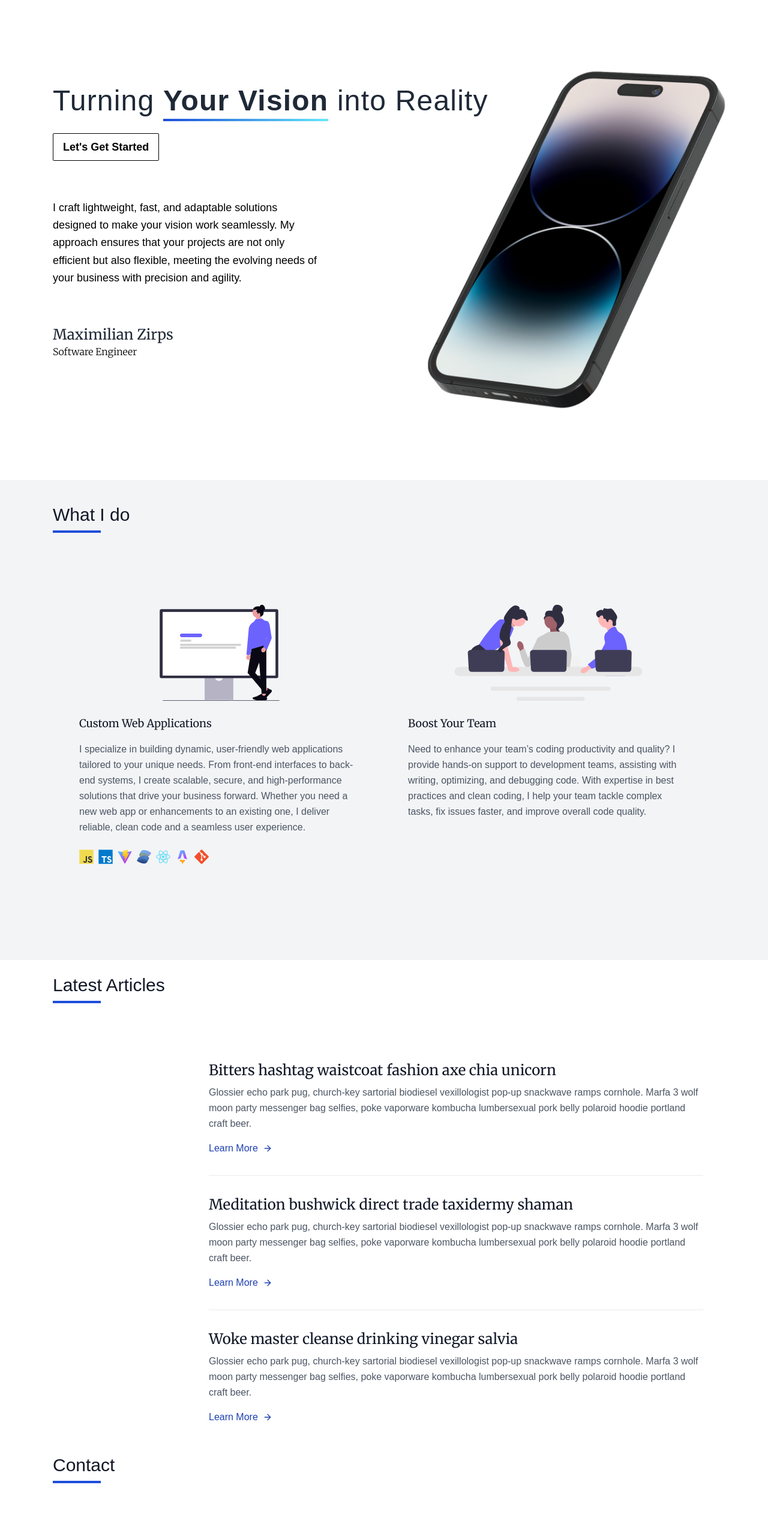
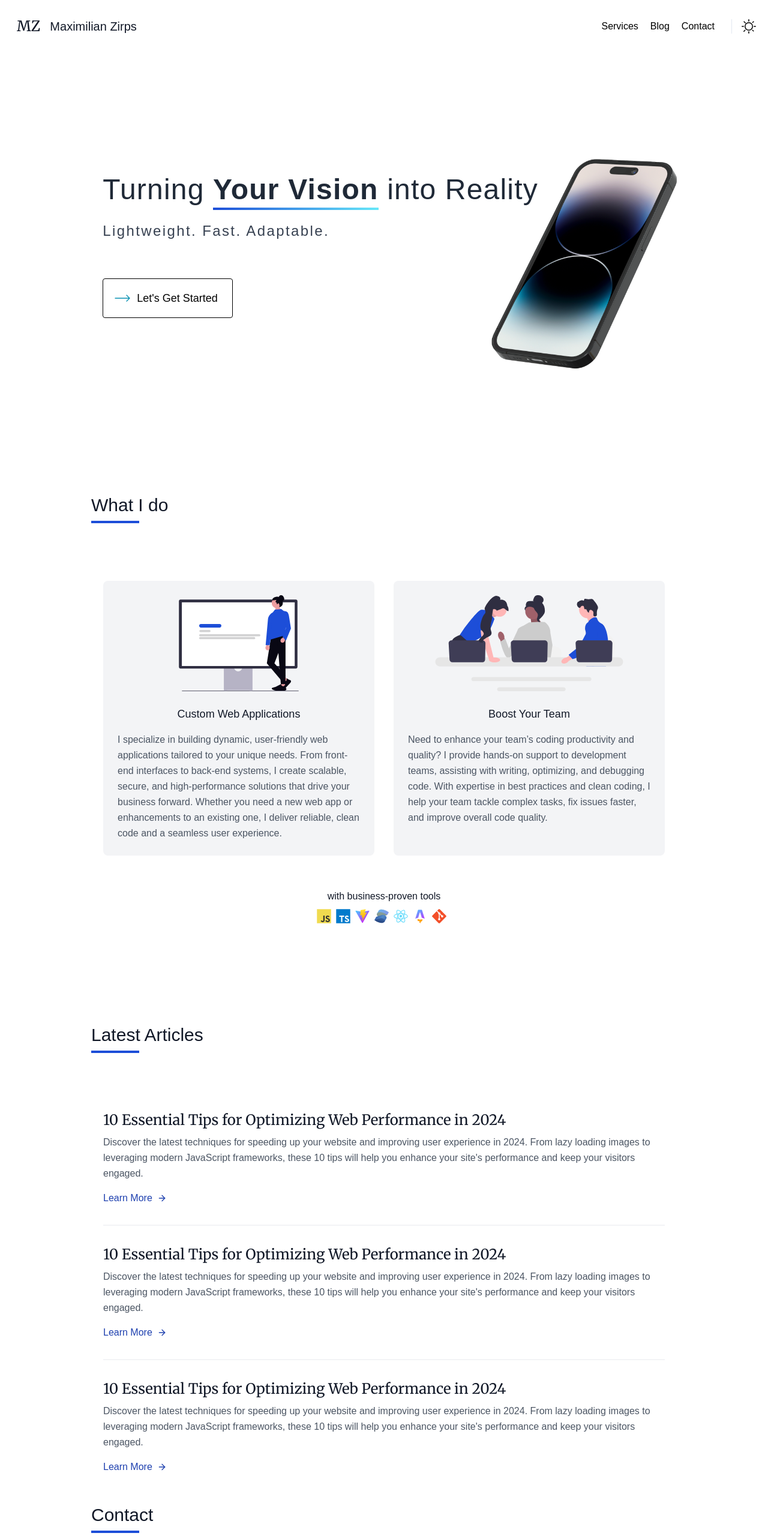
Before and after one commit to maxzirps/maxzirps.at, an Astro site: page / in a window 1280 px wide. Shown: the top 2560 px of the page at 60% size. Built offline with nearby package versions, Linux system fonts and the light colour scheme; Astro itself is replaced by a stand-in of ours; a web font is replaced by a local one.

Commit message:
added dark mode and further design improvements

```diff
--- /dev/null
+++ b/src/components/ThemeIcon.astro
@@ -0,0 +1,69 @@
+---
+
+---
+
+<button id="themeToggle">
+  <svg width="24px" xmlns="http://www.w3.org/2000/svg" viewBox="0 0 24 24">
+    <path
+      class="sun"
+      fill-rule="evenodd"
+      d="M12 17.5a5.5 5.5 0 1 0 0-11 5.5 5.5 0 0 0 0 11zm0 1.5a7 7 0 1 0 0-14 7 7 0 0 0 0 14zm12-7a.8.8 0 0 1-.8.8h-2.4a.8.8 0 0 1 0-1.6h2.4a.8.8 0 0 1 .8.8zM4 12a.8.8 0 0 1-.8.8H.8a.8.8 0 0 1 0-1.6h2.5a.8.8 0 0 1 .8.8zm16.5-8.5a.8.8 0 0 1 0 1l-1.8 1.8a.8.8 0 0 1-1-1l1.7-1.8a.8.8 0 0 1 1 0zM6.3 17.7a.8.8 0 0 1 0 1l-1.7 1.8a.8.8 0 1 1-1-1l1.7-1.8a.8.8 0 0 1 1 0zM12 0a.8.8 0 0 1 .8.8v2.5a.8.8 0 0 1-1.6 0V.8A.8.8 0 0 1 12 0zm0 20a.8.8 0 0 1 .8.8v2.4a.8.8 0 0 1-1.6 0v-2.4a.8.8 0 0 1 .8-.8zM3.5 3.5a.8.8 0 0 1 1 0l1.8 1.8a.8.8 0 1 1-1 1L3.5 4.6a.8.8 0 0 1 0-1zm14.2 14.2a.8.8 0 0 1 1 0l1.8 1.7a.8.8 0 0 1-1 1l-1.8-1.7a.8.8 0 0 1 0-1z"
+    ></path>
+    <path
+      class="moon"
+      fill-rule="evenodd"
+      d="M16.5 6A10.5 10.5 0 0 1 4.7 16.4 8.5 8.5 0 1 0 16.4 4.7l.1 1.3zm-1.7-2a9 9 0 0 1 .2 2 9 9 0 0 1-11 8.8 9.4 9.4 0 0 1-.8-.3c-.4 0-.8.3-.7.7a10 10 0 0 0 .3.8 10 10 0 0 0 9.2 6 10 10 0 0 0 4-19.2 9.7 9.7 0 0 0-.9-.3c-.3-.1-.7.3-.6.7a9 9 0 0 1 .3.8z"
+    ></path>
+  </svg>
+</button>
+
+<style>
+  #themeToggle {
+    border: 0;
+    background: none;
+  }
+  .sun {
+    fill: black;
+  }
+  .moon {
+    fill: transparent;
+  }
+
+  :global(.dark) .sun {
+    fill: transparent;
+  }
+  :global(.dark) .moon {
+    fill: white;
+  }
+</style>
+<script is:inline>
+  const theme = (() => {
+    if (typeof localStorage !== "undefined" && localStorage.getItem("theme")) {
+      return localStorage.getItem("theme");
+    }
+    if (window.matchMedia("(prefers-color-scheme: dark)").matches) {
+      return "dark";
+    }
+    return "light";
+  })();
+
+  if (theme === "light") {
+    document.documentElement.classList.remove("dark");
+  } else {
+    document.documentElement.classList.add("dark");
+  }
+
+  window.localStorage.setItem("theme", theme);
+
+  const handleToggleClick = () => {
+    const element = document.documentElement;
+    element.classList.toggle("dark");
+
+    const isDark = element.classList.contains("dark");
+    localStorage.setItem("theme", isDark ? "dark" : "light");
+  };
+
+  document
+    .getElementById("themeToggle")
+    .addEventListener("click", handleToggleClick);
+</script>
--- a/src/pages/index.astro
+++ b/src/pages/index.astro
@@ -13,9 +13,12 @@ import "@fontsource/merriweather/700.css";
 import "@fontsource/merriweather/900.css";
 import { Image } from "astro:assets";
 import myImage from "../assets/me.png";
-import teamImage from "../assets/undraw_engineering_team_a7n2.svg";
-import appsImage from "../assets/undraw_website_ij0l.svg";
+import teamDarkImage from "../assets/team_dark2.svg";
+import websiteDarkImage from "../assets/website_dark2.svg";
+import teamImage from "../assets/team.svg";
+import websiteImage from "../assets/website.svg";
 import TechIcons from "../components/TechIcons";
+import ThemeIcon from "../components/ThemeIcon.astro";
 ---
 
 <html lang="en">
@@ -29,57 +32,113 @@ import TechIcons from "../components/TechIcons";
       body {
         font-family: "Palanquin", sans-serif;
       }
-      h1 {
+      h1,
+      h2 {
         font-family: "Exo 2 Variable", sans-serif, system-ui;
       }
-      h2,
       h3,
       h4,
       h5,
       h6 {
         font-family: "Merriweather", serif;
       }
+
+      @keyframes bounceX {
+        0%,
+        100% {
+          transform: translateX(0%);
+          animation-timing-function: cubic-bezier(0.8, 0, 1, 1);
+        }
+        50% {
+          transform: translateX(5%);
+          animation-timing-function: cubic-bezier(0, 0, 0.2, 1);
+        }
+      }
     </style>
   </head>
-  <body>
-    <header
-      class="h-screen flex items-center justify-center lg:text-left bg-[url('/img/iphone2.png')] bg-cover bg-no-repeat
-      bg-[center_left_4rem] lg:bg-none"
+  <body class="dark:bg-black dark:text-slate-50">
+    <header>
+      <div
+        class="container mx-auto flex flex-wrap p-5 flex-col md:flex-row items-center h-[10vh]"
+      >
+        <a
+          class="flex items-center text-gray-900 mb-4 md:mb-0 dark:text-white cursor-pointer"
+        >
+          <span class="text-2xl font-heading2 p-2">MZ</span>
+          <span class="text-xl font-heading p-2">Maximilian Zirps</span>
+        </a>
+        <nav
+          class="md:ml-auto flex flex-wrap items-center text-base justify-center dark:text-zinc-50"
+        >
+          <a
+            class="mr-5 hover:text-gray-900 dark:hover:text-zinc-50 cursor-pointer underline-offset-8 hover:underline dark:decoration-white"
+            >Services</a
+          >
+          <a
+            class="mr-5 hover:text-gray-900 dark:hover:text-zinc-50 cursor-pointer underline-offset-8 hover:underline dark:decoration-white"
+            >Blog</a
+          >
+          <a
+            class="mr-5 hover:text-gray-900 dark:hover:text-zinc-50 cursor-pointer underline-offset-8 hover:underline dark:decoration-white"
+            >Contact</a
+          >
+        </nav>
+        <div
+          class="flex items-center border-l border-slate-200 ml-2 pl-4 dark:border-cyan-200"
+        >
+          <ThemeIcon />
+        </div>
+      </div>
+    </header>
+    <section
+      class="h-[90vh] flex items-center justify-center lg:text-left bg-[url('/img/iphone2.png')] bg-cover bg-no-repeat
+      bg-[center_left_4rem] lg:bg-none p-6"
     >
       <div
-        class="m-auto lg:bg-[url('/img/iphone.png')] bg-contain bg-no-repeat bg-right w-[90%] 2xl:w-auto p-2 lg:p-6"
+        class="m-auto lg:bg-[url('/img/iphone.png')] bg-contain bg-no-repeat bg-right w-[80%] 2xl:w-auto p-2 lg:p-6"
       >
-        <h1 class="text-5xl tracking-wide leading-tight text-gray-800 mb-6">
+        <h1
+          class="text-5xl tracking-wide leading-tight text-gray-800 mb-6 dark:text-white"
+        >
           Turning
           <div class="relative inline-block">
-            <span class="font-semibold bg-white">Your Vision</span>
+            <span class="font-semibold bg-white dark:bg-transparent"
+              >Your Vision</span
+            >
             <span
-              class="absolute -bottom-1 left-0 w-full h-1 bg-gradient-to-r from-blue-700 to-cyan-300"
+              class="absolute -bottom-1 left-0 h-1 bg-gradient-to-r from-blue-700 to-cyan-300 animate-[expand_400ms_cubic-bezier(0.42,_0,_0.58,_1)_200ms_forwards]"
             ></span>
           </div>
           <br class="xl:hidden" />
           into Reality
         </h1>
+        <h2
+          class="text-2xl tracking-widest leading-tight text-gray-700 mb-6 dark:text-slate-50"
+        >
+          Lightweight. Fast. Adaptable.
+        </h2>
 
-        <div class="mt-6 hidden lg:block">
+        <div class="mt-16 hidden lg:block">
           <a
             href="#contact"
-            class="inline-flex items-center border border-black py-2 px-4 rounded-sm text-lg font-semibold hover:bg-black hover:text-white transition duration-300"
+            class="border-black inline-flex items-center border py-4 px-4 rounded text-lg hover:bg-black hover:text-white transition duration-300 dark:border-slate-100 dark:hover:bg-white dark:hover:text-black"
           >
-            Let's Get Started
+            <svg
+              xmlns="http://www.w3.org/2000/svg"
+              fill="none"
+              viewBox="0 0 24 24"
+              stroke-width="1"
+              stroke="currentColor"
+              class="size-8 text-cyan-600 animate-[bounceX_2s_linear_3000ms_infinite]"
+            >
+              <path
+                stroke-linecap="round"
+                stroke-linejoin="round"
+                d="M17.25 8.25 21 12m0 0-3.75 3.75M21 12H3"></path>
+            </svg>
+
+            <span class="mx-2"> Let's Get Started </span>
           </a>
-        </div>
-
-        <p class="text-lg w-[75%] lg:w-2/5 lg:mt-16 leading-relaxed">
-          I craft lightweight, fast, and adaptable solutions designed to make
-          your vision work seamlessly. My approach ensures that your projects
-          are not only efficient but also flexible, meeting the evolving needs
-          of your business with precision and agility.
-        </p>
-
-        <div class="mt-16">
-          <h2 class="text-2xl text-gray-800">Maximilian Zirps</h2>
-          <p class="font-heading2 font-thin">Software Engineer</p>
         </div>
 
         <div class="mt-16">
@@ -91,58 +150,75 @@ import TechIcons from "../components/TechIcons";
           </a>
         </div>
       </div>
-    </header>
-    <section
-      class="lg:h-screen flex items-center justify-center bg-gray-100 text-center lg:text-left"
-    >
-      <div class="m-auto w-[90%] 2xl:w-auto p-6">
+    </section>
+    <section class="m-auto w-[80%] 2xl:w-auto p-6">
       <div class="lg:w-1/2 w-full mb-6 lg:mb-0">
-          <h1 class="sm:text-3xl text-2xl mb-2 text-gray-900">What I do</h1>
-          <div class="h-1 w-20 bg-blue-700 m-auto lg:m-0"></div>
+        <h2 class="sm:text-3xl text-2xl mb-2 text-gray-900 dark:text-white">
+          What I do
+        </h2>
+        <div class="h-1 w-20 bg-blue-700 m-auto lg:m-0 dark:bg-cyan-400"></div>
       </div>
       <div class="text-gray-600">
         <div class="container px-5 p-6 lg:py-24 mx-auto">
           <div class="flex flex-wrap -m-4">
             <div class="md:w-1/2 p-4">
-                <div class="bg-gray-100 p-6 rounded-lg">
+              <div class="bg-gray-100 p-6 rounded-lg h-full">
                 <Image
-                    src={appsImage}
+                  src={websiteImage}
                   alt="A description of my image."
-                    class="h-40 rounded w-full mb-6"
+                  class="h-40 rounded w-full mb-6 dark:hidden"
                 />
-                  <h2 class="text-lg text-gray-900 font-medium mb-4">
+                <Image
+                  src={websiteDarkImage}
+                  alt="A description of my image."
+                  class="h-40 rounded w-full mb-6 dark:block hidden"
+                />
+                <h2 class="text-lg text-gray-900 font-medium mb-4 text-center">
                   Custom Web Applications
                 </h2>
                 <p class="leading-relaxed text-base">
                   I specialize in building dynamic, user-friendly web
                   applications tailored to your unique needs. From front-end
-                    interfaces to back-end systems, I create scalable, secure,
-                    and high-performance solutions that drive your business
-                    forward. Whether you need a new web app or enhancements to
-                    an existing one, I deliver reliable, clean code and a
-                    seamless user experience.
+                  interfaces to back-end systems, I create scalable, secure, and
+                  high-performance solutions that drive your business forward.
+                  Whether you need a new web app or enhancements to an existing
+                  one, I deliver reliable, clean code and a seamless user
+                  experience.
                 </p>
-                  <TechIcons classes="size-6 inline mr-2 mt-6" />
               </div>
             </div>
             <div class="md:w-1/2 p-4">
-                <div class="bg-gray-100 p-6 rounded-lg">
+              <div class="bg-gray-100 p-6 rounded-lg h-full">
                 <Image
                   src={teamImage}
                   alt="A description of my image."
-                    class="h-40 rounded w-full mb-6"
+                  class="h-40 rounded w-full mb-6 dark:hidden"
                 />
-                  <h2 class="text-lg text-gray-900 font-medium mb-4">
+                <Image
+                  src={teamDarkImage}
+                  alt="A description of my image."
+                  class="h-40 rounded w-full mb-6 dark:block hidden"
+                />
+                <h2 class="text-lg text-gray-900 font-medium mb-4 text-center">
                   Boost Your Team
                 </h2>
                 <p class="leading-relaxed text-base">
-                    Need to enhance your team’s coding productivity and quality?
-                    I provide hands-on support to development teams, assisting
-                    with writing, optimizing, and debugging code. With expertise
-                    in best practices and clean coding, I help your team tackle
+                  Need to enhance your team’s coding productivity and quality? I
+                  provide hands-on support to development teams, assisting with
+                  writing, optimizing, and debugging code. With expertise in
+                  best practices and clean coding, I help your team tackle
                   complex tasks, fix issues faster, and improve overall code
                   quality.
                 </p>
+              </div>
+            </div>
+            <div class="p-4 w-3/5 mx-auto text-center">
+              <div class="p-6 w-full">
+                <p class="text-gray-900 mb-2 dark:text-zinc-100">
+                  with business-proven tools
+                </p>
+                <div>
+                  <TechIcons classes="size-6 inline mr-2" />
                 </div>
               </div>
             </div>
@@ -153,30 +229,33 @@ import TechIcons from "../components/TechIcons";
     <section
       class="lg:h-screen flex items-center justify-center text-center lg:text-left"
     >
-      <div class="m-auto w-[90%] 2xl:w-auto p-6">
+      <div class="m-auto w-[80%] 2xl:w-auto p-6">
         <div class="lg:w-1/2 w-full mb-6 lg:mb-0">
-          <h1 class="sm:text-3xl text-2xl mb-2 text-gray-900">
+          <h2 class="sm:text-3xl text-2xl mb-2 text-gray-900 dark:text-white">
             Latest Articles
-          </h1>
-          <div class="h-1 w-20 bg-blue-700 m-auto lg:m-0"></div>
+          </h2>
+          <div class="h-1 w-20 bg-blue-700 m-auto lg:m-0 dark:bg-cyan-400">
           </div>
-        <div class="text-gray-600 body-font overflow-hidden lg:ml-60">
+        </div>
+        <div class="text-gray-600 body-font overflow-hidden">
           <div class="container px-5 p-6 lg:py-24 mx-auto">
             <div class="-my-8 divide-y-2 divide-gray-100">
               <div class="py-8 flex flex-wrap md:flex-nowrap">
                 <div class="md:flex-grow">
-                  <h2
-                    class="text-2xl font-medium text-gray-900 title-font mb-2"
+                  <h3
+                    class="text-2xl font-medium text-gray-900 title-font mb-2 dark:text-zinc-50"
                   >
-                    Bitters hashtag waistcoat fashion axe chia unicorn
-                  </h2>
-                  <p class="leading-relaxed">
-                    Glossier echo park pug, church-key sartorial biodiesel
-                    vexillologist pop-up snackwave ramps cornhole. Marfa 3 wolf
-                    moon party messenger bag selfies, poke vaporware kombucha
-                    lumbersexual pork belly polaroid hoodie portland craft beer.
+                    10 Essential Tips for Optimizing Web Performance in 2024
+                  </h3>
+                  <p class="leading-relaxed dark:text-slate-50">
+                    Discover the latest techniques for speeding up your website
+                    and improving user experience in 2024. From lazy loading
+                    images to leveraging modern JavaScript frameworks, these 10
+                    tips will help you enhance your site's performance and keep
+                    your visitors engaged.
                   </p>
-                  <a class="text-blue-800 inline-flex items-center mt-4"
+                  <a
+                    class="text-blue-800 dark:text-cyan-400 inline-flex items-center mt-4"
                     >Learn More
                     <svg
                       class="w-4 h-4 ml-2"
@@ -195,18 +274,20 @@ import TechIcons from "../components/TechIcons";
               </div>
               <div class="py-8 flex flex-wrap md:flex-nowrap">
                 <div class="md:flex-grow">
-                  <h2
-                    class="text-2xl font-medium text-gray-900 title-font mb-2"
+                  <h3
+                    class="text-2xl font-medium text-gray-900 title-font mb-2 dark:text-zinc-50"
                   >
-                    Meditation bushwick direct trade taxidermy shaman
-                  </h2>
-                  <p class="leading-relaxed">
-                    Glossier echo park pug, church-key sartorial biodiesel
-                    vexillologist pop-up snackwave ramps cornhole. Marfa 3 wolf
-                    moon party messenger bag selfies, poke vaporware kombucha
-                    lumbersexual pork belly polaroid hoodie portland craft beer.
+                    10 Essential Tips for Optimizing Web Performance in 2024
+                  </h3>
+                  <p class="leading-relaxed dark:text-slate-50">
+                    Discover the latest techniques for speeding up your website
+                    and improving user experience in 2024. From lazy loading
+                    images to leveraging modern JavaScript frameworks, these 10
+                    tips will help you enhance your site's performance and keep
+                    your visitors engaged.
                   </p>
-                  <a class="text-blue-800 inline-flex items-center mt-4"
+                  <a
+                    class="text-blue-800 dark:text-cyan-400 inline-flex items-center mt-4"
                     >Learn More
                     <svg
                       class="w-4 h-4 ml-2"
@@ -225,18 +306,20 @@ import TechIcons from "../components/TechIcons";
               </div>
               <div class="py-8 flex flex-wrap md:flex-nowrap">
                 <div class="md:flex-grow">
-                  <h2
-                    class="text-2xl font-medium text-gray-900 title-font mb-2"
+                  <h3
+                    class="text-2xl font-medium text-gray-900 title-font mb-2 dark:text-zinc-50"
                   >
-                    Woke master cleanse drinking vinegar salvia
-                  </h2>
-                  <p class="leading-relaxed">
-                    Glossier echo park pug, church-key sartorial biodiesel
-                    vexillologist pop-up snackwave ramps cornhole. Marfa 3 wolf
-                    moon party messenger bag selfies, poke vaporware kombucha
-                    lumbersexual pork belly polaroid hoodie portland craft beer.
+                    10 Essential Tips for Optimizing Web Performance in 2024
+                  </h3>
+                  <p class="leading-relaxed dark:text-slate-50">
+                    Discover the latest techniques for speeding up your website
+                    and improving user experience in 2024. From lazy loading
+                    images to leveraging modern JavaScript frameworks, these 10
+                    tips will help you enhance your site's performance and keep
+                    your visitors engaged.
                   </p>
-                  <a class="text-blue-800 inline-flex items-center mt-4"
+                  <a
+                    class="text-blue-800 dark:text-cyan-400 inline-flex items-center mt-4"
                     >Learn More
                     <svg
                       class="w-4 h-4 ml-2"
@@ -258,20 +341,24 @@ import TechIcons from "../components/TechIcons";
         </div>
       </div>
     </section>
+  </body>
   <footer>
     <section
       class="h-screen flex items-center justify-center text-center lg:text-left"
     >
-        <div class="m-auto w-[90%] 2xl:w-auto p-6">
+      <div class="m-auto w-[80%] 2xl:w-auto p-6">
         <div class="lg:w-1/2 w-full mb-6 lg:mb-0">
-            <h1 class="sm:text-3xl text-2xl mb-2 text-gray-900">Contact</h1>
-            <div class="h-1 w-20 bg-blue-700 m-auto lg:m-0"></div>
+          <h2 class="sm:text-3xl text-2xl mb-2 text-gray-900 dark:text-white">
+            Contact
+          </h2>
+          <div class="h-1 w-20 bg-blue-700 m-auto lg:m-0 dark:bg-cyan-400">
+          </div>
         </div>
         <div class="text-gray-600 body-font relative">
           <div class="container px-5 p-6 lg:py-24 mx-auto">
             <div class="flex flex-col text-center w-full mb-12">
               <h1
-                  class="sm:text-3xl text-2xl font-medium title-font mb-4 text-gray-900"
+                class="sm:text-3xl text-2xl font-medium title-font mb-4 text-gray-900 dark:text-zinc-50"
               >
                 Contact Us
               </h1>
@@ -282,16 +369,20 @@ import TechIcons from "../components/TechIcons";
                 class="rounded-full m-auto"
                 hidden
               />
-                <p class="lg:w-2/3 mx-auto leading-relaxed text-base">
-                  Whatever cardigan tote bag tumblr hexagon brooklyn
-                  asymmetrical gentrify.
+              <p
+                class="lg:w-2/3 mx-auto leading-relaxed text-base dark:text-slate-50"
+              >
+                Your tech journey starts with a message — reach out to explore
+                solutions, ask questions, or just get the conversation started!
               </p>
             </div>
             <div class="lg:w-1/2 md:w-2/3 mx-auto">
               <div class="flex flex-wrap -m-2">
                 <div class="p-2 w-1/2">
                   <div class="relative">
-                      <label for="name" class="leading-7 text-sm text-gray-600"
+                    <label
+                      for="name"
+                      class="leading-7 text-sm text-gray-600 dark:text-slate-50"
                       >Name</label
                     >
                     <input
@@ -304,7 +395,9 @@ import TechIcons from "../components/TechIcons";
                 </div>
                 <div class="p-2 w-1/2">
                   <div class="relative">
-                      <label for="email" class="leading-7 text-sm text-gray-600"
+                    <label
+                      for="email"
+                      class="leading-7 text-sm text-gray-600 dark:text-slate-50"
                       >Email</label
                     >
                     <input
@@ -319,7 +412,8 @@ import TechIcons from "../components/TechIcons";
                   <div class="relative">
                     <label
                       for="message"
-                        class="leading-7 text-sm text-gray-600">Message</label
+                      class="leading-7 text-sm text-gray-600 dark:text-slate-50"
+                      >Message</label
                     >
                     <textarea
                       id="message"
@@ -330,20 +424,22 @@ import TechIcons from "../components/TechIcons";
                 </div>
                 <div class="p-2 w-full">
                   <button
-                      class="flex mx-auto text-white bg-blue-700 border-0 py-2 px-8 focus:outline-none hover:bg-blue-800 rounded text-lg"
-                      >Button</button
+                    class="flex mx-auto text-white dark:bg-cyan-500 bg-blue-700 border-0 py-2 px-8 focus:outline-none hover:bg-blue-800 rounded text-lg"
+                    >Send</button
                   >
                 </div>
                 <div
                   class="p-2 w-full pt-8 mt-8 border-t border-gray-200 text-center"
                 >
-                    <a class="text-blue-500">example@email.com</a>
-                    <p class="leading-normal my-5">
+                  <a class="text-blue-500 dark:text-cyan-400"
+                    >example@email.com</a
+                  >
+                  <p class="leading-normal my-5 dark:text-slate-50">
                     49 Smith St.
                     <br />Saint Cloud, MN 56301
                   </p>
                   <span class="inline-flex">
-                      <a class="text-gray-500">
+                    <a class="text-gray-500 dark:text-slate-50">
                       <svg
                         fill="currentColor"
                         stroke-linecap="round"
@@ -357,7 +453,7 @@ import TechIcons from "../components/TechIcons";
                         ></path>
                       </svg>
                     </a>
-                      <a class="ml-4 text-gray-500">
+                    <a class="ml-4 text-gray-500 dark:text-slate-50">
                       <svg
                         fill="currentColor"
                         stroke-linecap="round"
@@ -371,7 +467,7 @@ import TechIcons from "../components/TechIcons";
                         ></path>
                       </svg>
                     </a>
-                      <a class="ml-4 text-gray-500">
+                    <a class="ml-4 text-gray-500 dark:text-slate-50">
                       <svg
                         fill="none"
                         stroke="currentColor"
@@ -388,7 +484,7 @@ import TechIcons from "../components/TechIcons";
                         ></path>
                       </svg>
                     </a>
-                      <a class="ml-4 text-gray-500">
+                    <a class="ml-4 text-gray-500 dark:text-slate-50">
                       <svg
                         fill="currentColor"
                         stroke-linecap="round"
@@ -411,5 +507,4 @@ import TechIcons from "../components/TechIcons";
       </div>
     </section>
   </footer>
-  </body>
 </html>
```
Also changed, not shown: tailwind.config.mjs (+22 -1 lines), public/img/iphone_dark.png (added), src/assets/team.svg (added), src/assets/team_dark.svg (added), src/assets/team_dark2.svg (added), src/assets/undraw_engineering_team_a7n2.svg (deleted), src/assets/undraw_undraw_apps_bqvc_-1-_kcl1.svg (deleted), src/assets/undraw_website_ij0l.svg (deleted), src/assets/website.svg (added), src/assets/website_dark.svg (added), src/assets/website_dark2.svg (added). Lines whose indentation alone changed are shown as unchanged.
